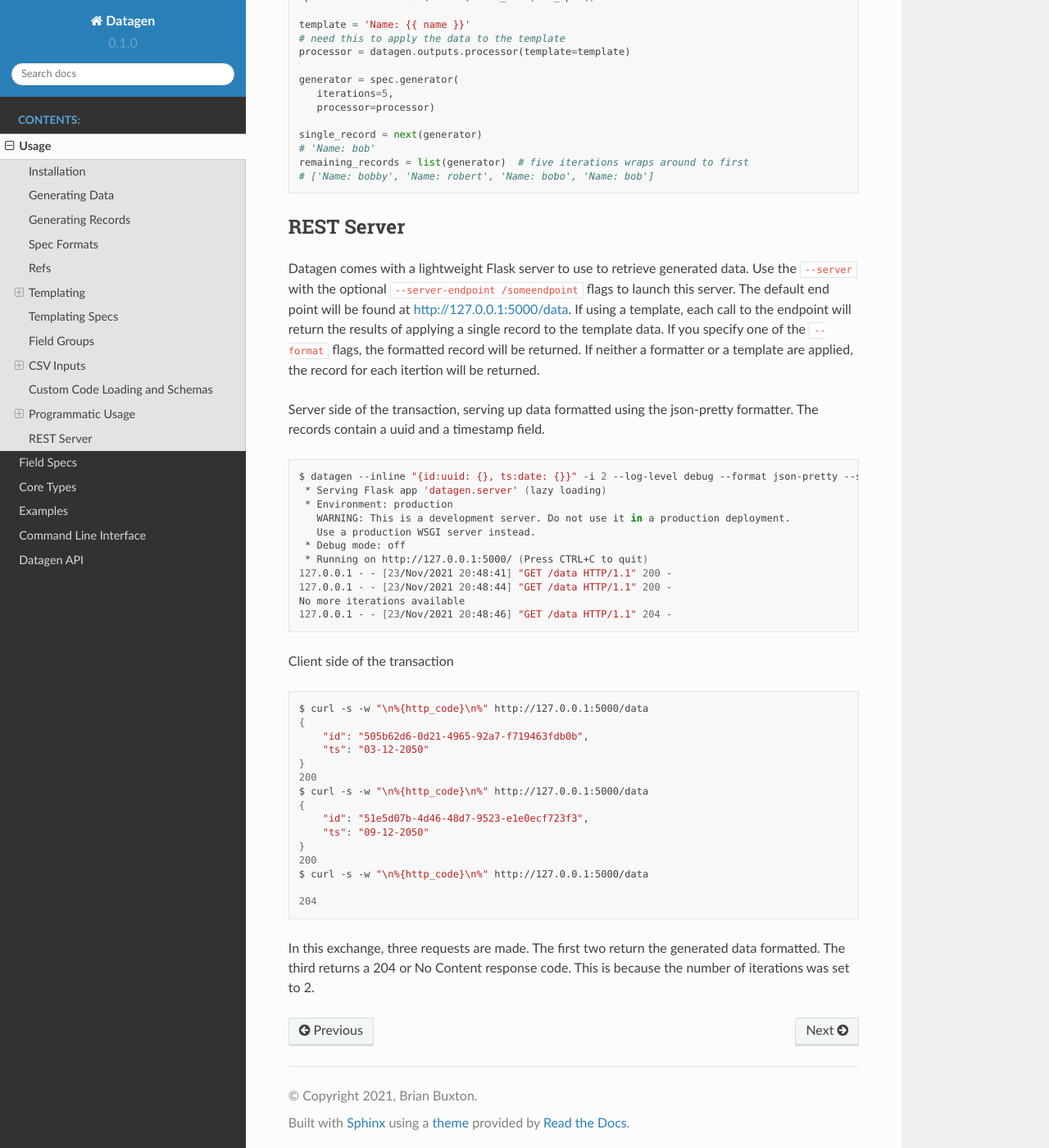
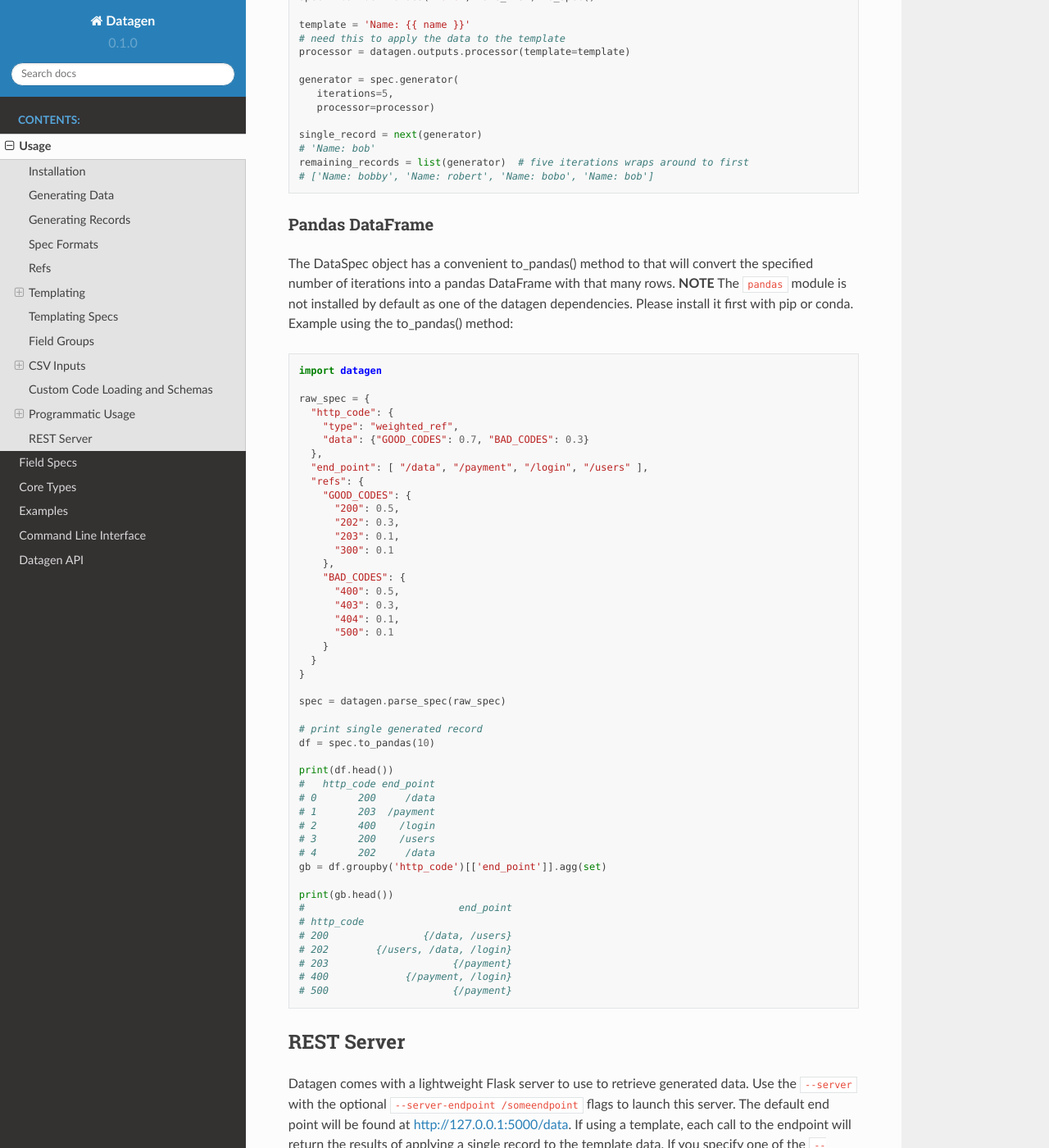
Before and after one commit to bbux-dev/datacraft, a Sphinx documentation site: the page built from docs/source/usage.rst, in a window 1280 px wide and 1400 px high, scrolled down 15288 px. Shown: the whole window at 82% size. Built offline with Sphinx 7.4.7 and the Read the Docs theme 2.0.0, drawn with Linux system fonts in a browser that asks for light colours.

Commit message:
Added usage info for to_pandas()

```diff
--- a/docs/source/usage.rst
+++ b/docs/source/usage.rst
@@ -864,6 +864,62 @@
     # ['Name: bobby', 'Name: robert', 'Name: bobo', 'Name: bob']
 
 
+Pandas DataFrame
+^^^^^^^^^^^^^^^^
+
+The DataSpec object has a convenient to_pandas() method to that will convert the specified number of iterations into
+a pandas DataFrame with that many rows. **NOTE** The ``pandas`` module is not installed by default as one of the
+datagen dependencies. Please install it first with pip or conda. Example using the to_pandas() method:
+
+.. code-block:: python
+
+   import datagen
+
+   raw_spec = {
+     "http_code": {
+       "type": "weighted_ref",
+       "data": {"GOOD_CODES": 0.7, "BAD_CODES": 0.3}
+     },
+     "end_point": [ "/data", "/payment", "/login", "/users" ],
+     "refs": {
+       "GOOD_CODES": {
+         "200": 0.5,
+         "202": 0.3,
+         "203": 0.1,
+         "300": 0.1
+       },
+       "BAD_CODES": {
+         "400": 0.5,
+         "403": 0.3,
+         "404": 0.1,
+         "500": 0.1
+       }
+     }
+   }
+
+   spec = datagen.parse_spec(raw_spec)
+
+   # print single generated record
+   df = spec.to_pandas(10)
+
+   print(df.head())
+   #   http_code end_point
+   # 0       200     /data
+   # 1       203  /payment
+   # 2       400    /login
+   # 3       200    /users
+   # 4       202     /data
+   gb = df.groupby('http_code')[['end_point']].agg(set)
+
+   print(gb.head())
+   #                          end_point
+   # http_code
+   # 200                {/data, /users}
+   # 202        {/users, /data, /login}
+   # 203                     {/payment}
+   # 400             {/payment, /login}
+   # 500                     {/payment}
+
 REST Server
 -----------
 
```
